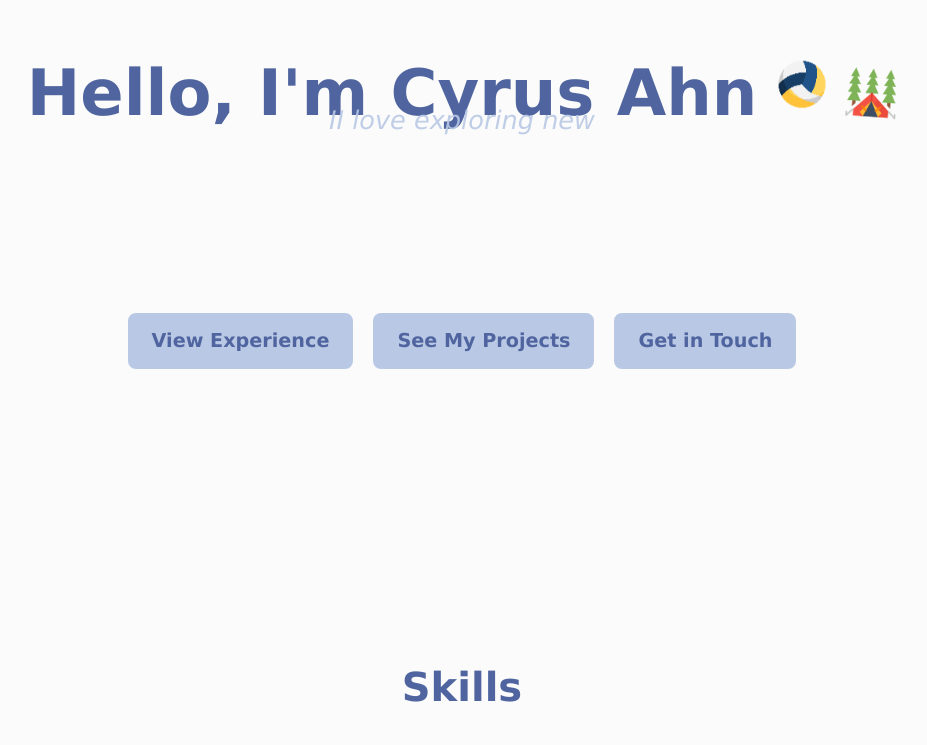
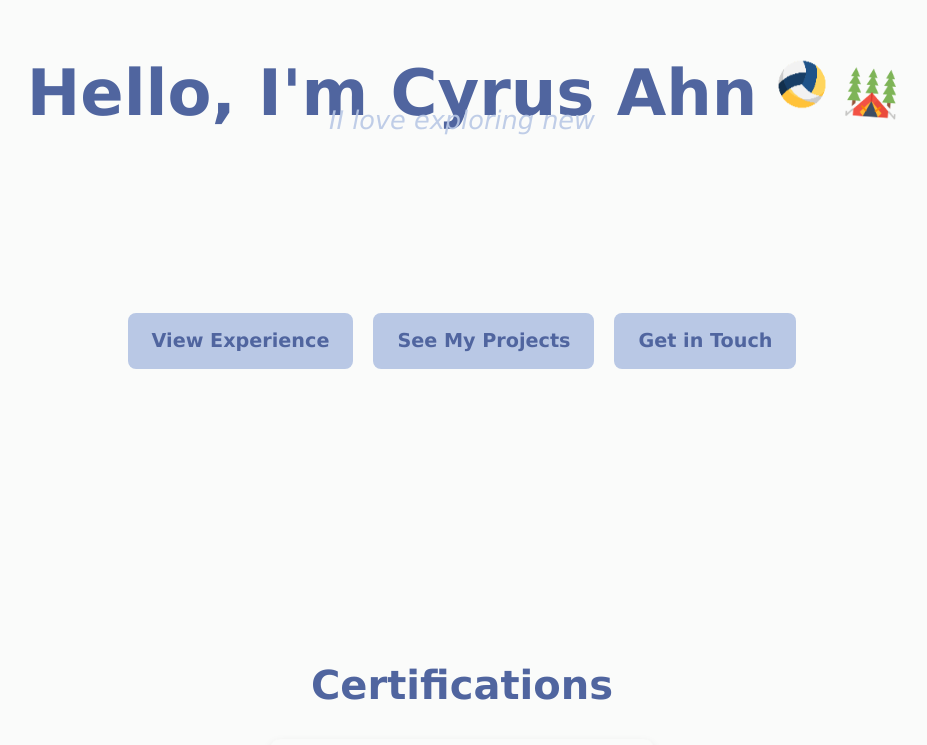
Before and after one commit to cyrusahn/cyrusahn.github.io, a React (Vite) app: page / in a window 1280 px wide. Shown: the part 193-938 px from the top of the page, without its empty margins (178-1105 px from the left). Built offline with nearby package versions, Linux system fonts and the light colour scheme.

Commit message:
move certifications to top

```diff
--- a/src/App.tsx
+++ b/src/App.tsx
@@ -11,10 +11,10 @@ const App: React.FC = () => {
   return (
     <div className="container mx-auto px-4">
       <AboutMe />
+      <Certifications />
       <Skills />
       <Experience />
       <Projects />
-      <Certifications />
       <Contact />
       <Footer />
     </div>
```
